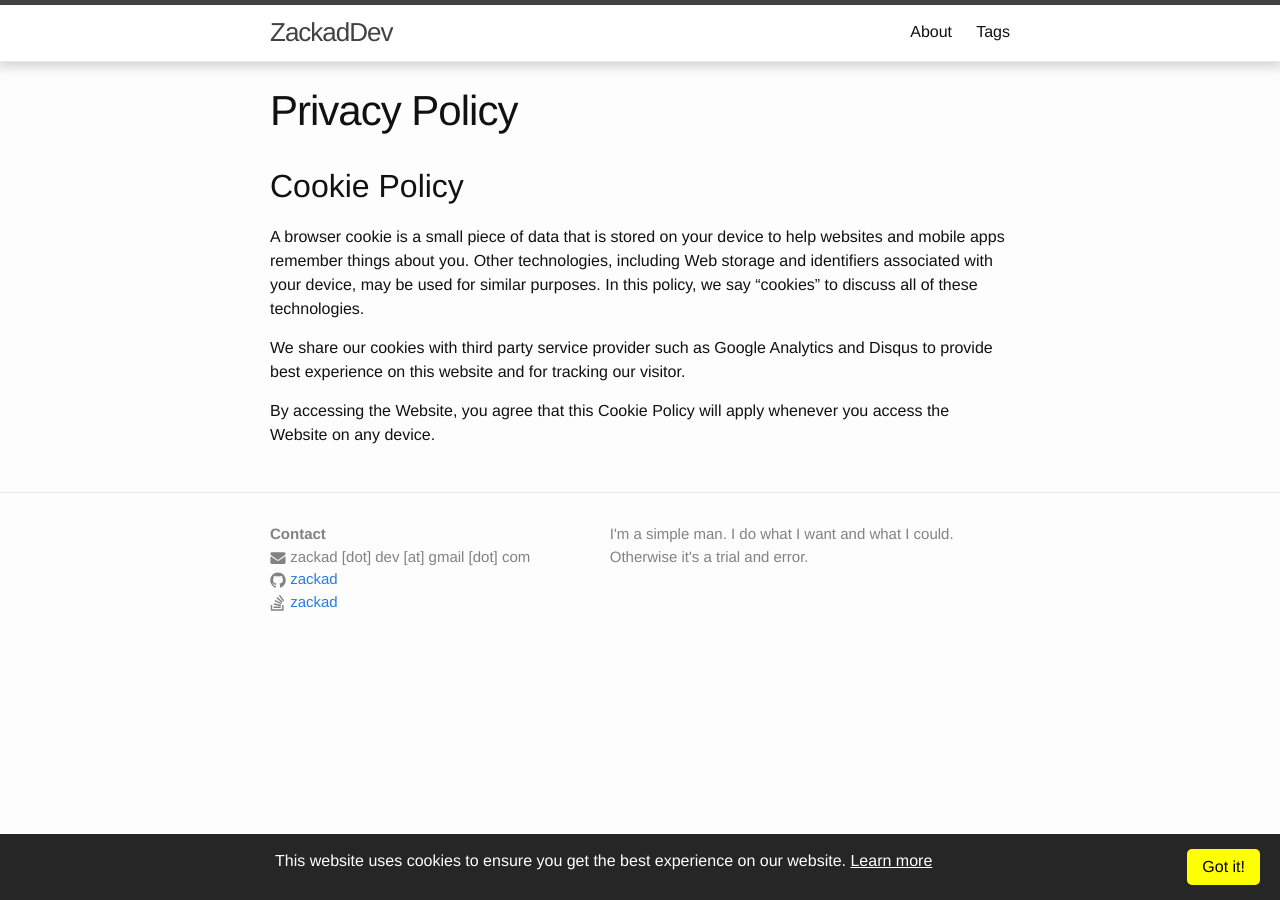
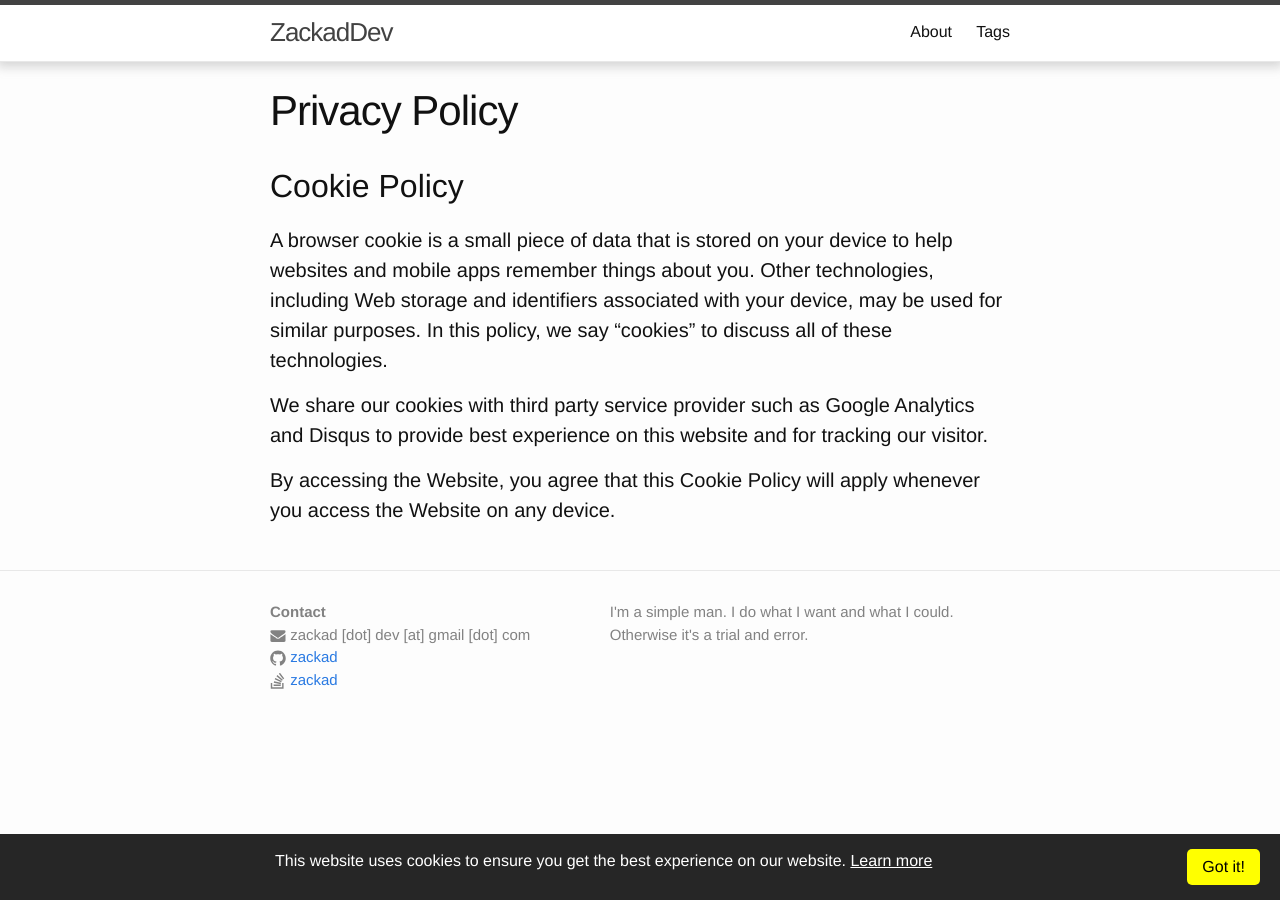
Before and after one commit to zackad/blog-src, a Jekyll site: the page built from policy.md, in a window 1280 px wide. Built offline with Jekyll 4.4.1, drawn with Linux system fonts in a browser that asks for light colours.

Commit message:
increase font size, #21

```diff
--- a/_sass/minima/_layout.scss
+++ b/_sass/minima/_layout.scss
@@ -264,6 +264,12 @@
 }
 
 .post-content {
+  @include relative-font-size(1.25);
+
+  @include media-query($on-palm) {
+    font-size: 1em;
+  }
+
   h2 {
     @include relative-font-size(2);
 
```
